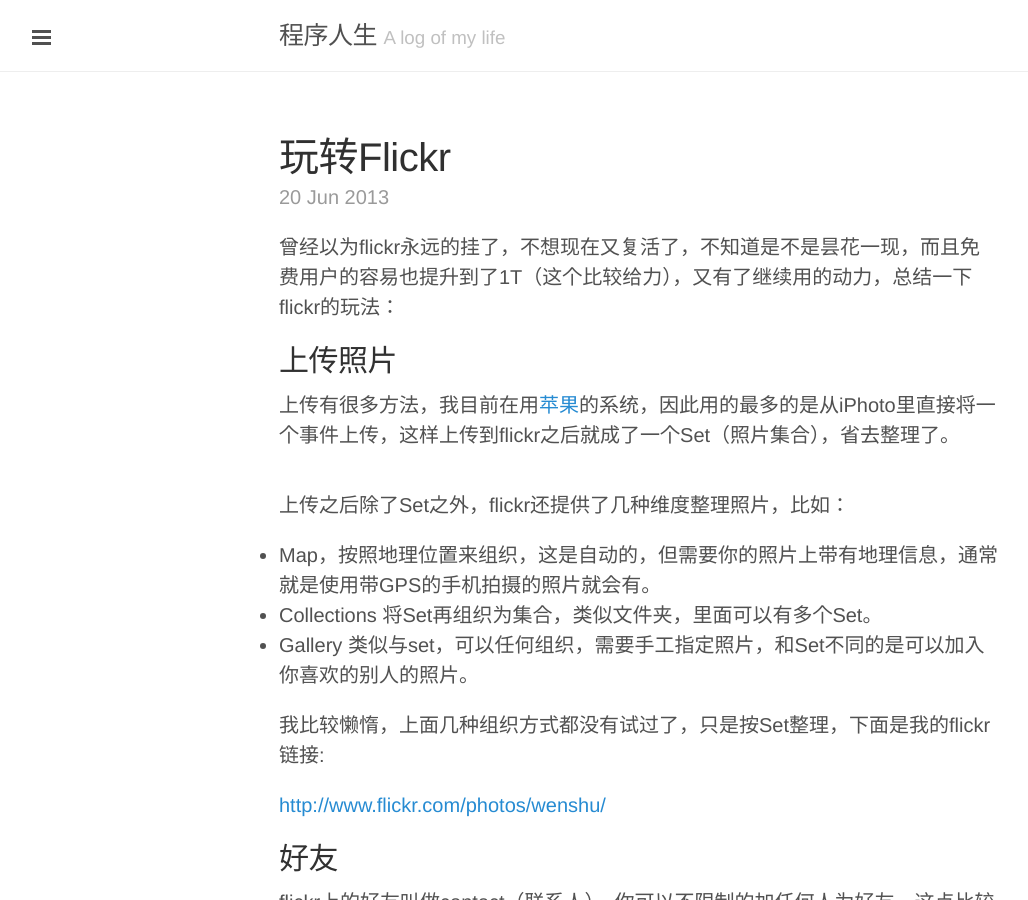
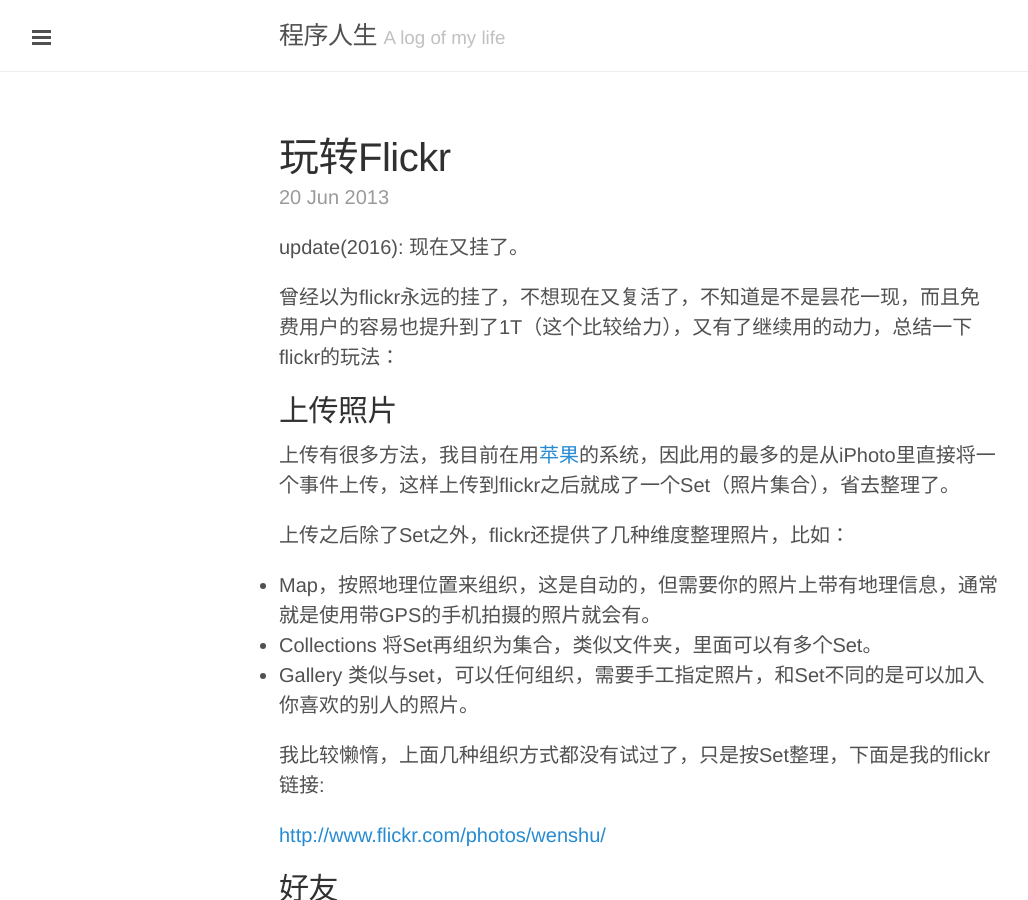
Before and after one commit to liuzhongshu/liuzhongshu.github.io, a Jekyll site: the page built from _posts/2013-06-20-using-flickr.markdown, in a window 1280 px wide and 900 px high. Shown: the whole window, without its empty margins (1-1029 px from the left). Built offline with Jekyll 4.4.1, drawn with Linux system fonts in a browser that asks for light colours; comment, search, counter and statistics services are not loaded.

Commit message:
Post update: 玩转Flickr

```diff
--- a/_posts/2013-06-20-using-flickr.markdown
+++ b/_posts/2013-06-20-using-flickr.markdown
@@ -3,14 +3,13 @@
 title: 玩转Flickr
 layout: post
 ---
+update(2016): 现在又挂了。
 
 曾经以为flickr永远的挂了，不想现在又复活了，不知道是不是昙花一现，而且免费用户的容易也提升到了1T（这个比较给力），又有了继续用的动力，总结一下flickr的玩法：
 
 ## 上传照片
 
 上传有很多方法，我目前在用[苹果](http://liuzhongshu.github.io/blog/2012/01/23/software-on-osx/)的系统，因此用的最多的是从iPhoto里直接将一个事件上传，这样上传到flickr之后就成了一个Set（照片集合），省去整理了。
-
-![](/images/2013-06-22-flickr.png)
 
 上传之后除了Set之外，flickr还提供了几种维度整理照片，比如：
 
```
